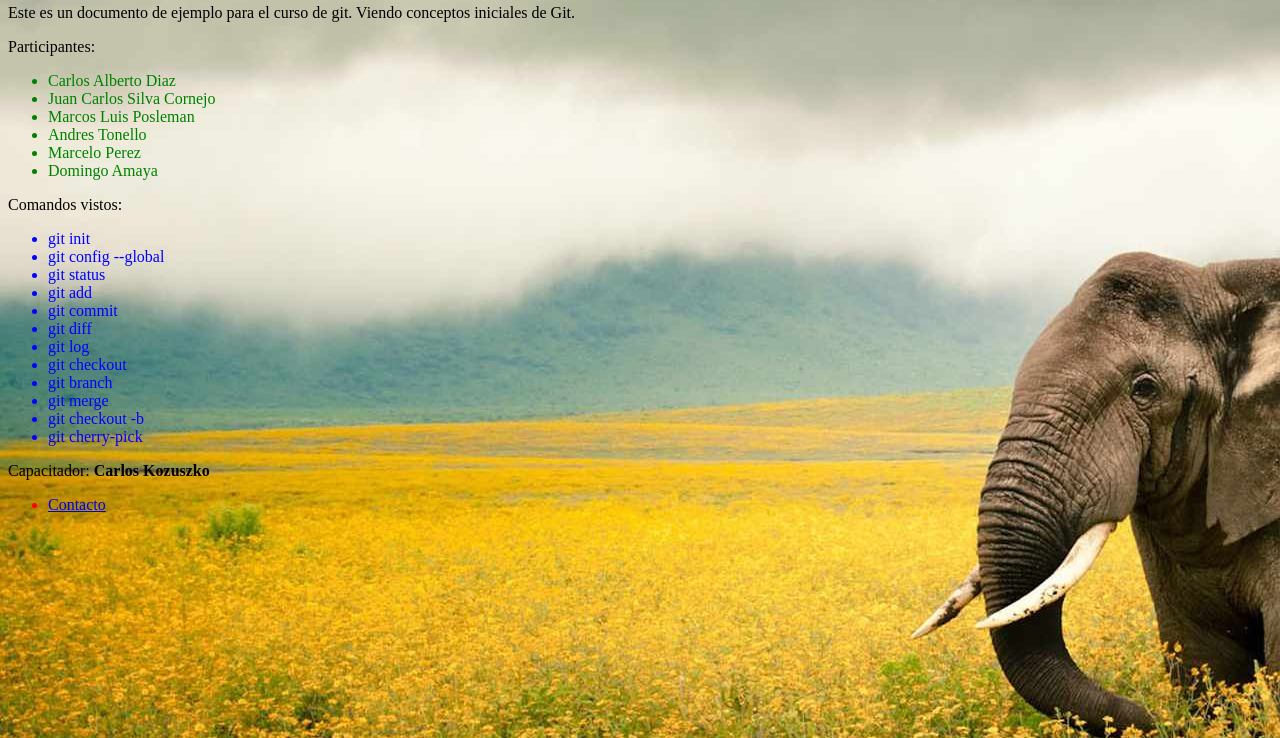
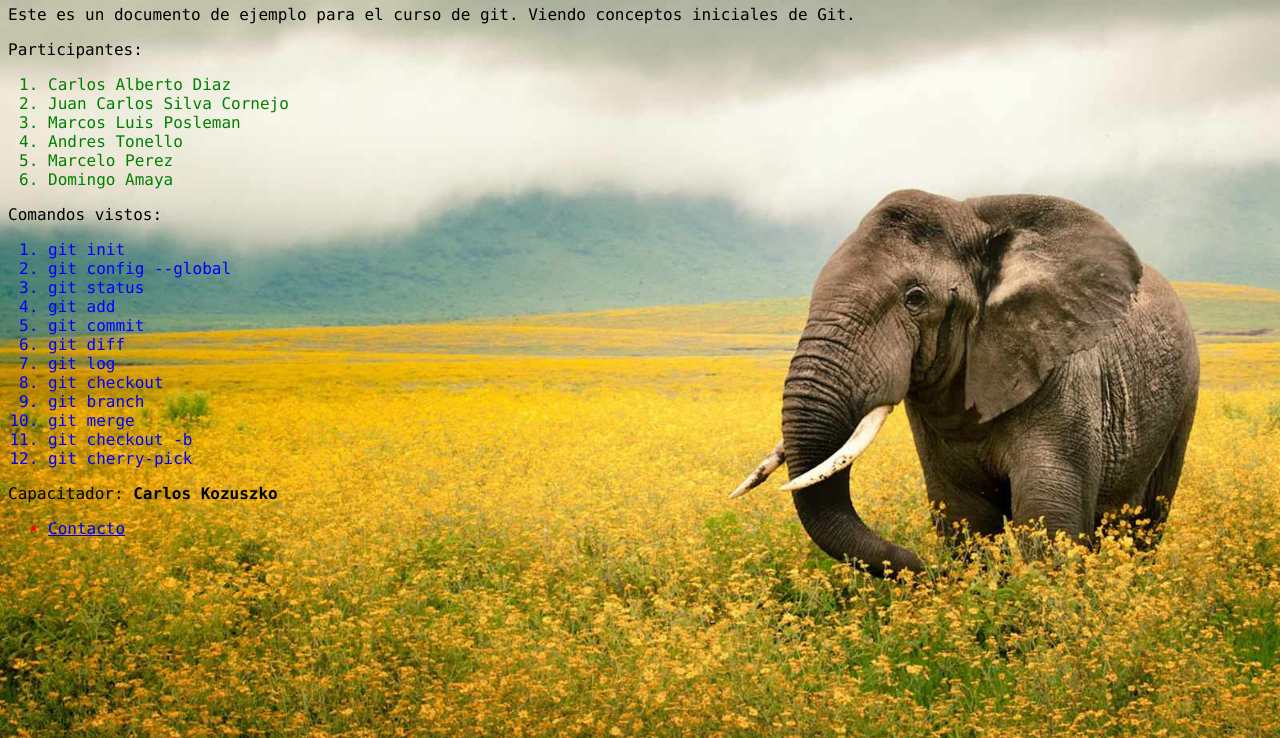
Before and after one commit to ckozus/training-git-june, a plain HTML site: page index.html in a window 1280 px wide. Shown: the part 62-800 px from the top of the page. Drawn offline with Linux system fonts and the light colour scheme.

Commit message:
Cambios al estilo de la página.

```diff
--- a/estilos.css
+++ b/estilos.css
@@ -1,6 +1,8 @@
 body {
   background: grey;
   background-image: url("elefante.jpg");
+  background-size: 100%;
+  font-family: consolas;
 }
 
 h1 {
@@ -13,8 +15,10 @@ li {
 
 #participantes li {
   color: green;
+  list-style: decimal;
 }
 
 #comandos li {
   color: blue;
+  list-style: decimal;
 }
```
